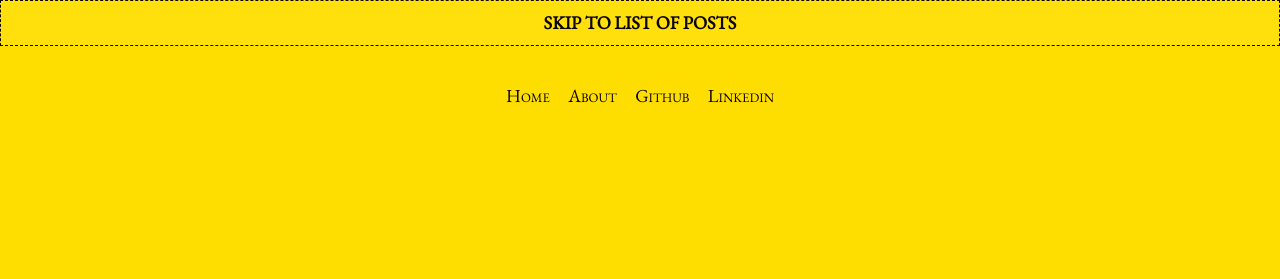
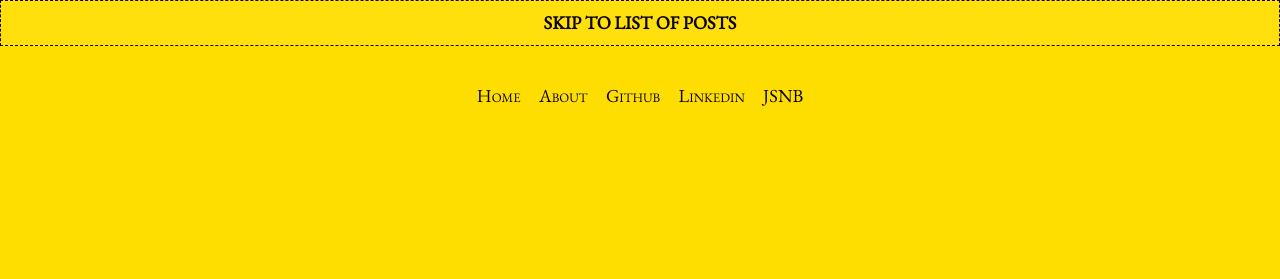
Before and after one commit to gopi-suvanam/gopi-suvanam.github.io, a Jekyll site: the page built from index.html, in a window 1280 px wide. Shown: the top 279 px of the page. Built offline with Jekyll 4.4.1, drawn with Linux system fonts in a browser that asks for light colours; the list of posts is cut into pages by our own code.

Commit message:
Update menu.yml

```diff
--- a/_data/menu.yml
+++ b/_data/menu.yml
@@ -6,3 +6,6 @@
 
 - title: Linkedin
   url: https://www.linkedin.com/in/gopi-suvanam/
+
+- title: JSNB
+  url: /jsnb
```
